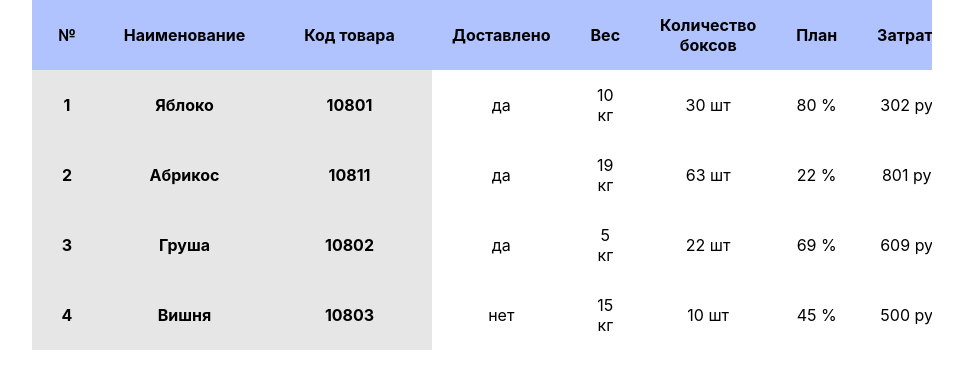
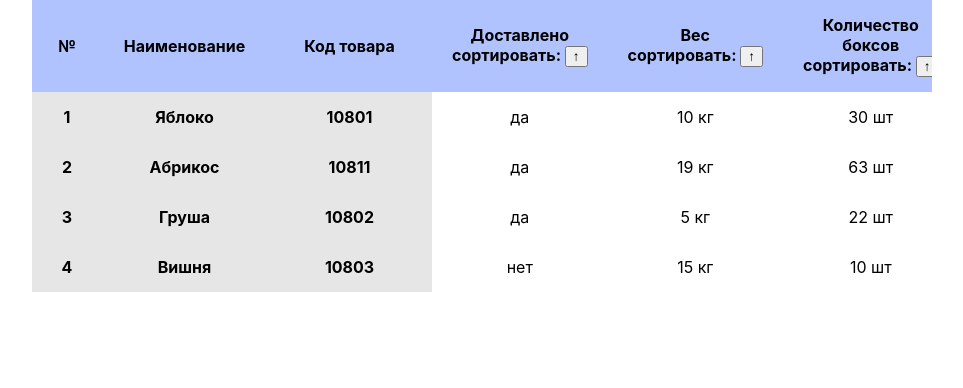
Before and after one commit to Owleek/interactive-table, a React (Create React App) app: page / in a window 1280 px wide. Shown: the top 388 px of the page, without its empty margins (158-1121 px from the left). Built offline with nearby package versions, Linux system fonts and the light colour scheme.

Commit message:
rework to Class component & basic sort

```diff
--- a/src/Components/InteractiveTable/InteractiveTable.js
+++ b/src/Components/InteractiveTable/InteractiveTable.js
@@ -7,16 +7,25 @@ import './InteractiveTable.scss';
 
 class InteractiveTable extends Component {
 
+    componentDidMount () {
+        this.uploadData();
+    }
+
     state = {
         headlines: null,
         body: [],
-        portionNumber: 0
+        portionNumber: 0,
+        key: null,
+        rule: 'text',
+        sortLabels: null,
     }
 
     container = React.createRef();
 
-    componentDidMount () {
-        this.uploadData();
+    sortASC = (key, rule) => {
+        this.setState((state) => {
+            return {key, rule, sortLabels: {...state.sortLabels, [key]: !state.sortLabels[key]}};
+        });
     }
 
     checkScrollTop = () => {
@@ -29,8 +38,18 @@ class InteractiveTable extends Component {
 
     uploadData = () => {
         if(!this.state.headlines) {
-            this.setState( ()=>{
-                return { headlines: Api.getHeadlines()}
+            this.setState( () => {
+
+                const newObj = {};
+                const headlines = Api.getHeadlines();
+
+                headlines.forEach( item => {
+                    newObj[item.key] = true;
+                })
+
+                return { headlines: headlines,
+                    sortLabels: {...newObj}
+                }
             })
         }
 
@@ -45,38 +64,22 @@ class InteractiveTable extends Component {
         return (
             <div className='interactiveTable' onScroll={this.checkScrollTop} ref={this.container}>
                 <table>
-                    <TableHeader headlines={this.state.headlines}/>
-                    <TableBody body={this.state.body} headlines={this.state.headlines}/>
+                    <TableHeader headlines={this.state.headlines}
+                                    sortASC={this.sortASC}
+                                    sortDSC={this.sortDSC}
+                                    setSortButtons={this.setSortButtons}
+                                    sortLabels={this.state.sortLabels}
+                                    />
+                    <TableBody body={this.state.body}
+                                headlines={this.state.headlines}
+                                colName={this.state.key}
+                                rule={this.state.rule}
+                                sortLabels={this.state.sortLabels}
+                                />
                 </table>
             </div>
         )
     }
 }
-// const InteractiveTable = () => {
-
-//     const [headlines, setHeadlines] = useState(null);
-//     const [body, setBody] = useState(null);
-//     const [portionNumber, setPortionNumber] = useState(0);
-
-//     const uploadData = () => {
-//         (!headlines) && setHeadlines(Api.getHeadlines());
-//         setBody(Api.getPortionData(4, portionNumber))
-//         setPortionNumber(portionNumber + 1);
-//     }
-
-
-//     useEffect(()=>{
-//         uploadData();
-//     }, [headlines])
-
-//     return (
-//         <div className='interactiveTable'>
-//             <table>
-//                 <TableHeader headlines={headlines}/>
-//                 <TableBody body={body} headlines={headlines}/>
-//             </table>
-//         </div>
-//     )
-// }
 
 export default InteractiveTable;
--- a/src/Components/InteractiveTable/TableBody.js
+++ b/src/Components/InteractiveTable/TableBody.js
@@ -1,12 +1,49 @@
 import React from 'react';
 
-const TableBody = ({ body, headlines }) => {
+const TableBody = ({ body, headlines, colName, rule, sortLabels }) => {
     let rowList = null;
 
     if (body && headlines) {
         let iterationsCount = 0;
+        let arr = body;
 
-        rowList = body.map( item => {
+
+        if(colName) {
+            const copy = [...body];
+
+            if(rule === 'number') {
+
+                if(sortLabels[colName]) {
+                    copy.sort( (rowA, rowB) => {
+                        return parseFloat(rowA[colName]) - parseFloat(rowB[colName])
+                    })
+                } else {
+                    copy.sort( (rowA, rowB) => {
+                        return parseFloat(rowB[colName]) - parseFloat(rowA[colName])
+                    })
+                }
+
+
+            } else {
+
+                if(sortLabels[colName]) {
+                    copy.sort( (rowA, rowB) => {
+                        return rowA[colName] > rowB[colName] ? 1 : -1
+                    })
+                } else {
+                    copy.sort( (rowA, rowB) => {
+                        return rowA[colName] < rowB[colName] ? 1 : -1
+                    })
+                }
+            }
+
+
+            arr = copy;
+        }
+
+
+
+        rowList = arr.map( item => {
             iterationsCount++
             const sideCells = [];
             const cells = [];
--- a/src/Components/InteractiveTable/TableHeader.js
+++ b/src/Components/InteractiveTable/TableHeader.js
@@ -1,6 +1,7 @@
 import React from 'react';
 
-const TableHeader = ({ headlines }) => {
+const TableHeader = ({ headlines, sortASC, sortDSC, sortLabels}) => {
+
     let headlineList = [];
     let sideHeadlines = [];
 
@@ -12,7 +13,16 @@ const TableHeader = ({ headlines }) => {
 
         headlineList = headlines && headlines.map( (item, index) => {
             if (index > 1) {
-                return <th>{ item.title }</th>
+
+                const button = <button onClick={ () => sortASC(item.key, item.rule) }>
+                                    {sortLabels[item.key] ? '↑': '↓'}
+                                </button>
+
+                return <th>{ item.title }<br/>
+                    <nobr>
+                    сортировать: { button }
+                    </nobr>
+                </th>
             }
         })
     }
--- a/src/data.json
+++ b/src/data.json
@@ -2,35 +2,43 @@
     "headlines": [
         {
             "title": "Наименование",
-            "key": "title"
+            "key": "title",
+            "rule": "text"
         },
         {
             "title": "Код товара",
-            "key": "id"
+            "key": "id",
+            "rule": "number"
         },
         {
             "title": "Доставлено",
-            "key": "availability"
+            "key": "availability",
+            "rule": "text"
         },
         {
             "title": "Вес",
-            "key": "weight"
+            "key": "weight",
+            "rule": "number"
         },
         {
             "title": "Количество боксов",
-            "key": "box"
+            "key": "box",
+            "rule": "number"
         },
         {
             "title": "План",
-            "key": "plan"
+            "key": "plan",
+            "rule": "number"
         },
         {
             "title": "Затраты",
-            "key": "cost"
+            "key": "cost",
+            "rule": "number"
         },
         {
             "title": "Число",
-            "key": "decimal"
+            "key": "decimal",
+            "rule": "number"
         }
     ],
     "body": [
@@ -101,7 +109,7 @@
             "weight": "6 кг",
             "box": "3 шт",
             "plan": "13 %",
-            "cost": "63 руб3",
+            "cost": "63 руб",
             "decimal": "12"
         },
         {
@@ -141,7 +149,7 @@
             "weight": "11 кг",
             "box": "6 шт",
             "plan": "52 %",
-            "cost": "68 руб7",
+            "cost": "68 руб",
             "decimal": "78"
         }
     ]
```
